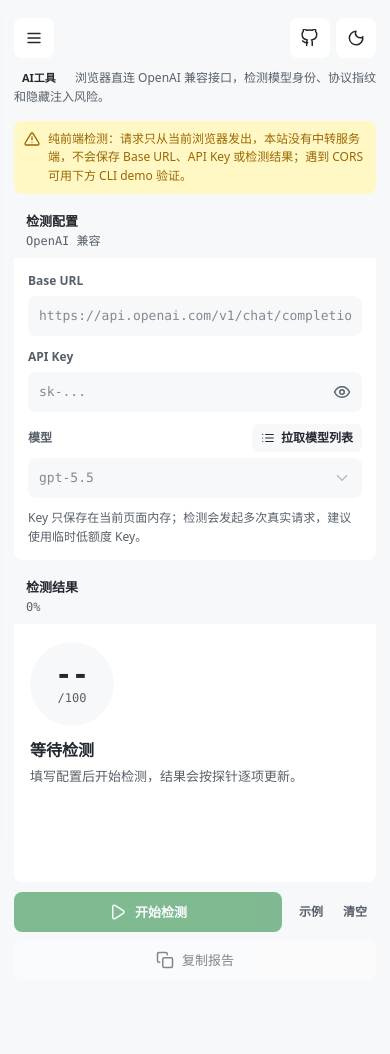
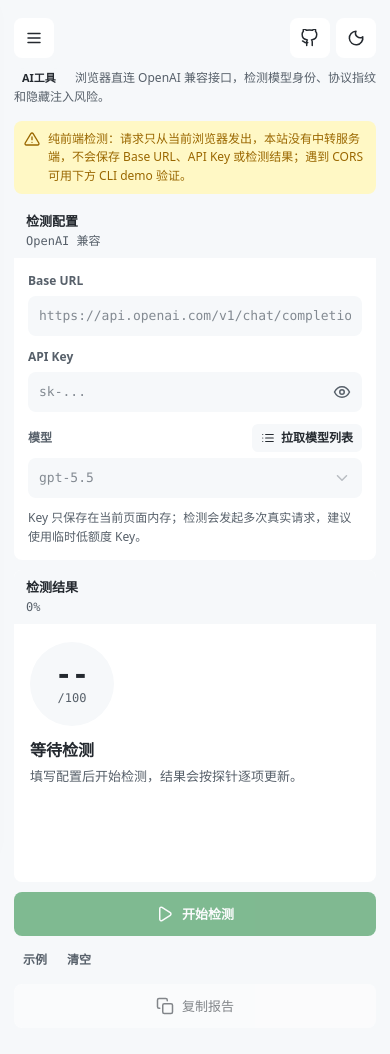
Before and after one commit to tgmeng-com/tgmeng-tools, a Vue app: page /api-purity in a window 390 px wide. Shown: the top 1054 px of the page. Built offline with nearby package versions, Linux system fonts and the light colour scheme.

Commit message:
feat:移动端按钮自适应

```diff
--- a/src/styles.css
+++ b/src/styles.css
@@ -2489,7 +2489,10 @@ textarea::placeholder {
   .secondary-button,
   .soft-button,
   .icon-text-button {
-    flex: 1 1 140px;
+    flex: 0 0 auto;
+    width: 100%;
+    min-height: 44px;
+    padding: 0 12px;
   }
 
   .compact-actions {
@@ -2499,6 +2502,13 @@ textarea::placeholder {
 
   .compact-button {
     flex: 0 0 auto;
+  }
+
+  .pet-download-button,
+  .image-start-button,
+  .image-download-all {
+    flex: 0 0 auto;
+    min-height: 44px;
   }
 
   .segmented-control {
```
